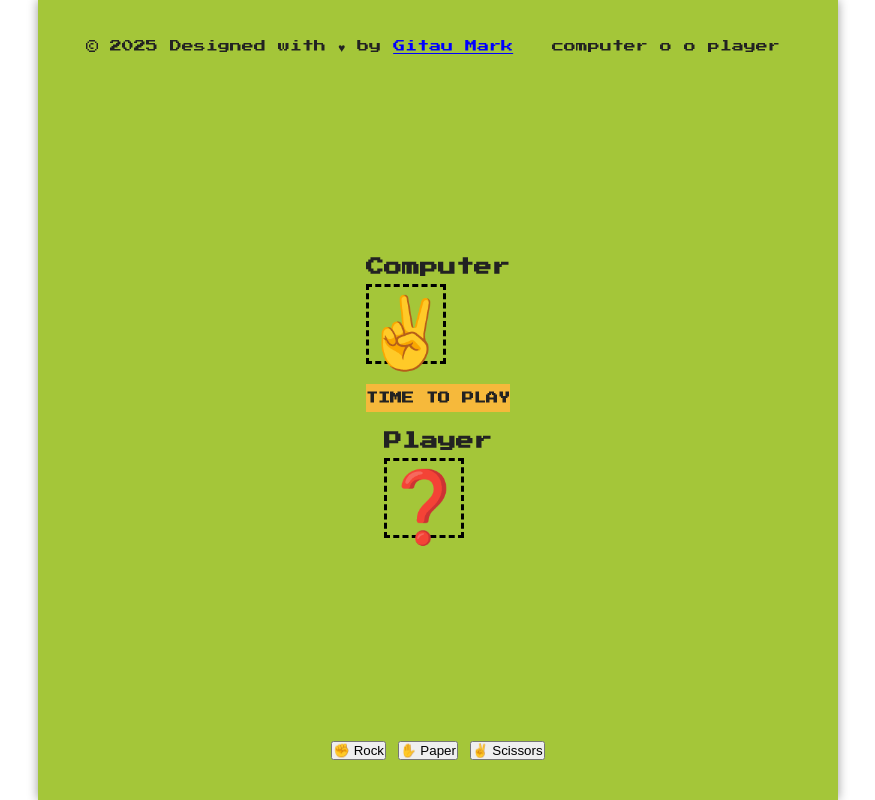
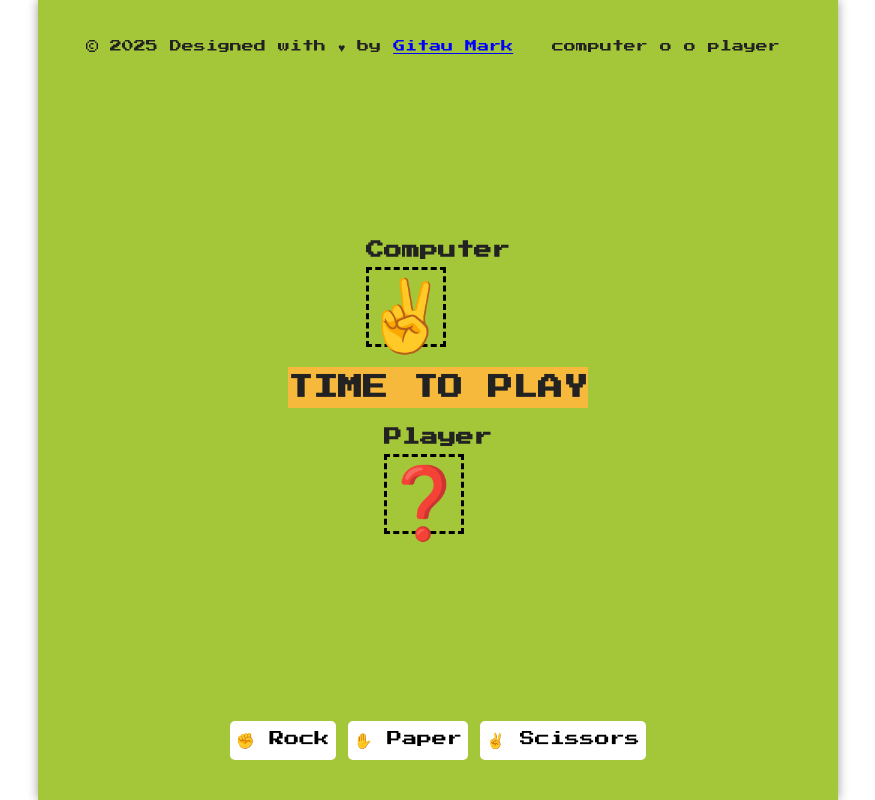
Before and after one commit to de-scientist/rock_paper_scissors_game, a website built with Vite: page index.html in a window 1280 px wide. Shown: the whole page, without its empty margins (202-1077 px from the left). Built offline with nearby package versions, Linux system fonts and the light colour scheme.

Commit message:
style the buttons in the controls section

```diff
--- a/src/style.css
+++ b/src/style.css
@@ -87,7 +87,7 @@ body {
 
 .result-banner h2 {
   margin: 0;
-  font-size: 12px;
+  font-size: 25px;
 }
 
 .controls {
@@ -96,3 +96,17 @@ body {
   justify-content: center;
   gap: 12px;
 }
+
+.controls button {
+  background-color: #fff;
+  border: none;
+  border-radius: 5px;
+  font-family: 'Press Start 2P', cursive;
+  font-size: 15px;
+  padding: 10px 6px;
+  display: flex;
+  flex-direction: column;
+  align-items: center;
+  cursor: pointer;
+  transition: transform 0.2s ease, background-color 0.3s ease;
+}
```
